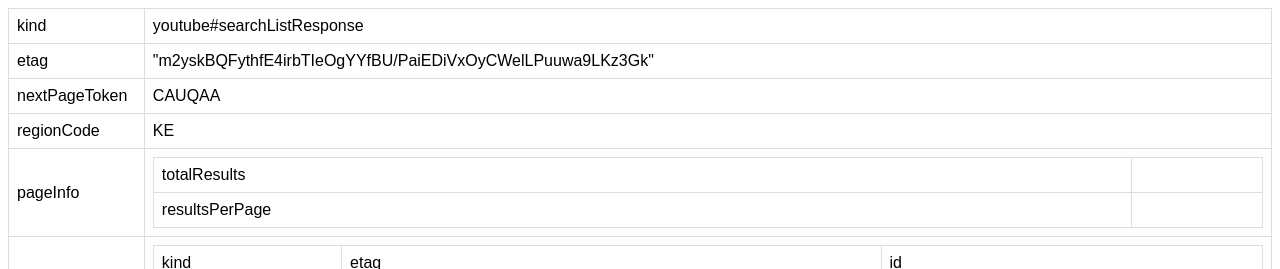
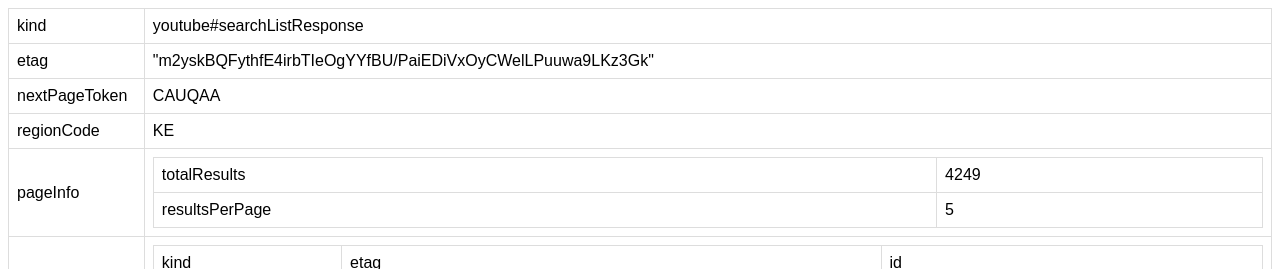
Before and after one commit to srinivas9020/json2table, an Angular app: page / in a window 1280 px wide. Shown: the top 269 px of the page. Built offline with nearby package versions, Linux system fonts and the light colour scheme.

Commit message:
number support added

```diff
--- a/src/app/utility.service.ts
+++ b/src/app/utility.service.ts
@@ -16,7 +16,7 @@
   }
 
   isString(item) {
-    return typeof (item) === 'string';
+    return typeof (item) === 'string' || typeof(item) === 'number';
   }
 
   getKeysFromArray(sourceArray) {
```
